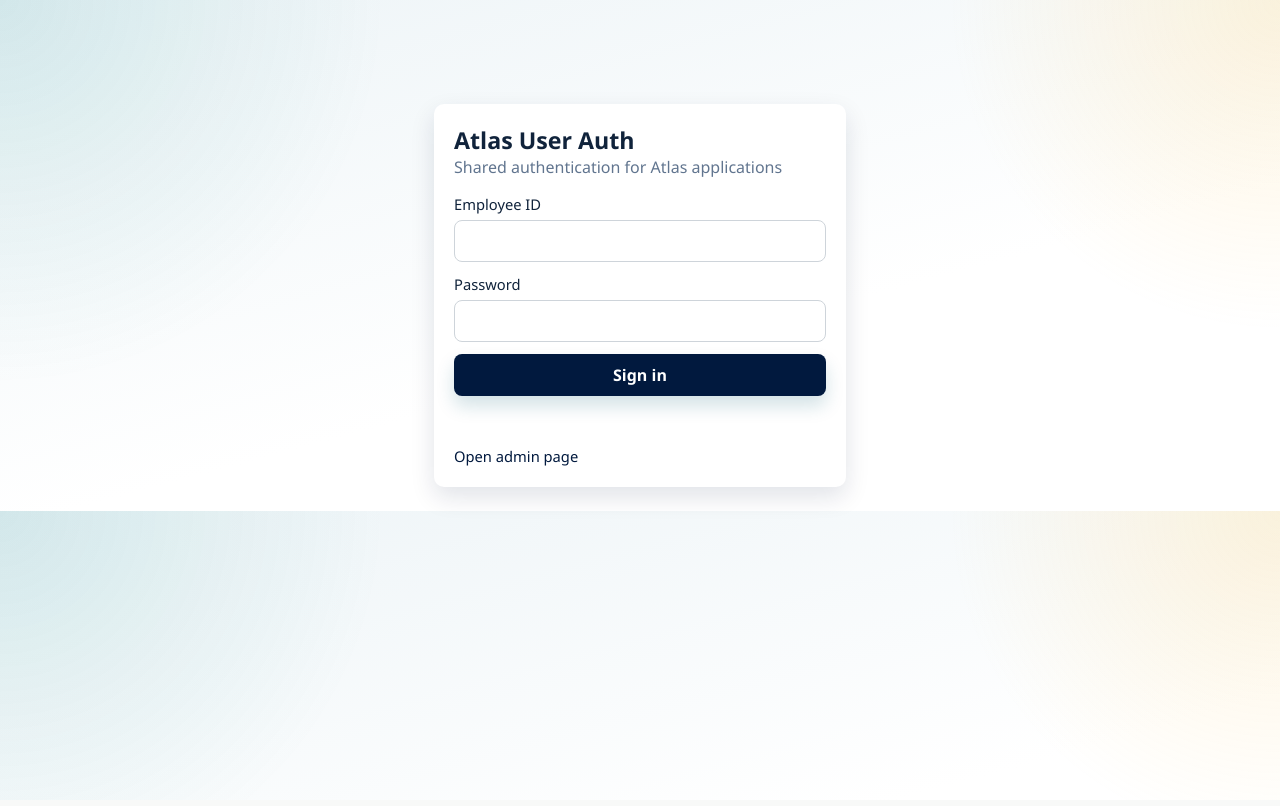
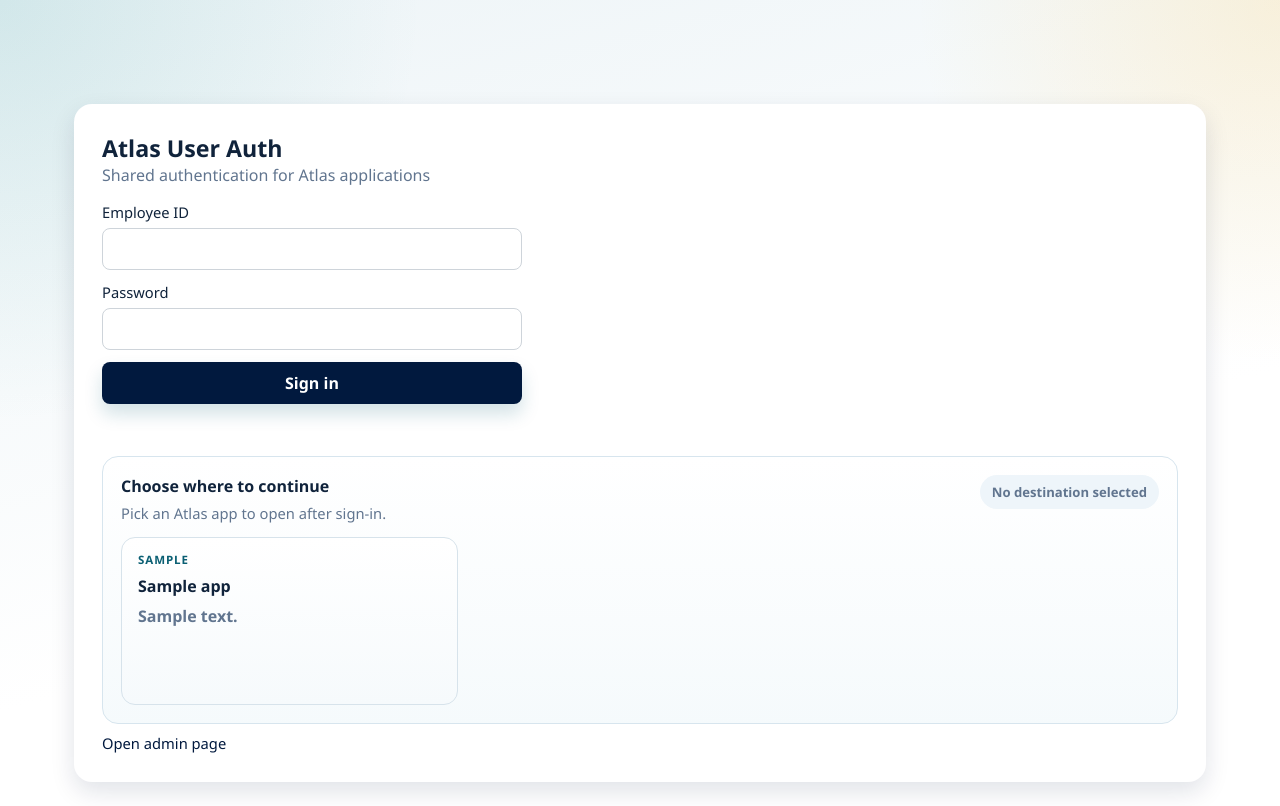
Before and after one commit to Rutonium/AtlasUserAuth, a Python web app: template backend/app/templates/login.html in a window 1280 px wide. Before the commit the page ends 772 px from the top, so only its background shows below. Run offline with Jinja, Linux system fonts and the light colour scheme; the template is opened without the code that fills it: most values are stand-ins (such as "Sample title", 1, 10 or a date in 2020).

Commit message:
Add Atlas app launcher to login page

```diff
--- a/backend/app/static/css/app.css
+++ b/backend/app/static/css/app.css
@@ -753,15 +753,15 @@ th, td { text-align: left; border-bottom: 1px solid var(--border); padding: 8px;
 }
 
 .login-shell {
-  width: min(100%, 460px);
+  width: min(100%, 1180px);
   margin: 80px auto 0;
   padding: 24px;
 }
 
 .login-paper {
   background: #fff;
-  border-radius: 10px;
-  padding: 20px;
+  border-radius: 18px;
+  padding: 28px;
   box-shadow: 0 10px 24px rgba(1, 25, 62, 0.12);
 }
 
@@ -772,6 +772,7 @@ th, td { text-align: left; border-bottom: 1px solid var(--border); padding: 8px;
 
 .login-stack {
   margin-top: 12px;
+  max-width: 420px;
 }
 
 .field {
@@ -803,6 +804,7 @@ th, td { text-align: left; border-bottom: 1px solid var(--border); padding: 8px;
 
 .login-links {
   margin-top: 8px;
+  max-width: 420px;
 }
 
 .login-links a {
@@ -813,6 +815,106 @@ th, td { text-align: left; border-bottom: 1px solid var(--border); padding: 8px;
 
 .login-links a:hover {
   text-decoration: underline;
+}
+
+.login-launcher {
+  margin-top: 18px;
+  padding: 18px;
+  border-radius: 16px;
+  border: 1px solid #d7e5ee;
+  background:
+    linear-gradient(180deg, rgba(255, 255, 255, 0.98), rgba(245, 250, 252, 0.98));
+}
+
+.login-launcher-head {
+  display: flex;
+  justify-content: space-between;
+  gap: 14px;
+  align-items: flex-start;
+  margin-bottom: 14px;
+}
+
+.login-launcher-head h2 {
+  margin: 0 0 6px;
+  font-size: 1rem;
+}
+
+.login-launcher-head .muted {
+  margin: 0;
+  font-size: 0.92rem;
+}
+
+.login-launcher-badge {
+  display: inline-flex;
+  align-items: center;
+  min-height: 34px;
+  padding: 8px 12px;
+  border-radius: 999px;
+  background: #eef5fa;
+  color: var(--muted);
+  font-size: 0.82rem;
+  font-weight: 700;
+  white-space: nowrap;
+}
+
+.login-launcher-grid {
+  display: grid;
+  grid-template-columns: repeat(3, minmax(0, 1fr));
+  gap: 14px;
+}
+
+.launcher-app-card {
+  display: flex;
+  flex-direction: column;
+  align-items: flex-start;
+  gap: 8px;
+  width: 100%;
+  padding: 14px 16px;
+  border-radius: 14px;
+  border: 1px solid #d7e3eb;
+  background: linear-gradient(180deg, #ffffff, #f6fafc);
+  color: var(--ink);
+  box-shadow: none;
+  min-height: 168px;
+}
+
+.launcher-app-card strong {
+  font-size: 1rem;
+}
+
+.launcher-app-card span:last-child {
+  color: var(--muted);
+  line-height: 1.45;
+  text-align: left;
+}
+
+.launcher-app-card:hover {
+  filter: none;
+  border-color: rgba(13, 139, 139, 0.5);
+}
+
+.launcher-app-card.is-selected {
+  border-color: rgba(13, 139, 139, 0.72);
+  background: linear-gradient(180deg, #f3fffd, #eaf8f7);
+  box-shadow: 0 10px 20px rgba(10, 95, 115, 0.08);
+}
+
+.launcher-app-card.is-live-link {
+  cursor: pointer;
+}
+
+.launcher-app-kicker {
+  color: var(--accent-strong);
+  text-transform: uppercase;
+  letter-spacing: 0.08em;
+  font-size: 0.72rem;
+  font-weight: 700;
+}
+
+@media (max-width: 1120px) {
+  .login-launcher-grid {
+    grid-template-columns: repeat(2, minmax(0, 1fr));
+  }
 }
 
 .login-session {
@@ -852,6 +954,20 @@ th, td { text-align: left; border-bottom: 1px solid var(--border); padding: 8px;
   .grid-4 { grid-template-columns: 1fr; }
   .checkbox-label { margin-top: 0; }
   .header { flex-direction: column; align-items: flex-start; gap: 8px; }
+  .login-launcher-head {
+    flex-direction: column;
+  }
+  .login-shell {
+    width: min(100%, 760px);
+    margin-top: 40px;
+    padding: 16px;
+  }
+  .login-paper {
+    padding: 20px;
+  }
+  .login-launcher-grid {
+    grid-template-columns: 1fr;
+  }
   .kpi-grid,
   .dashboard-grid,
   .split-grid,
--- a/backend/app/static/js/login.js
+++ b/backend/app/static/js/login.js
@@ -7,8 +7,14 @@ const sessionSummary = document.getElementById("session-summary");
 const continueLink = document.getElementById("continue-link");
 const adminLink = document.getElementById("admin-link");
 const logoutExistingBtn = document.getElementById("logout-existing-btn");
+const launcherPanel = document.getElementById("app-launcher-panel");
+const launcherCopy = document.getElementById("app-launcher-copy");
+const launcherBadge = document.getElementById("app-launcher-badge");
+const launcherCards = Array.from(document.querySelectorAll("[data-app-target]"));
 
 let lookupTimer = null;
+let selectedLauncherTarget = "";
+let selectedLauncherLabel = "";
 
 function getCookie(name) {
   const cookie = document.cookie
@@ -25,6 +31,7 @@ function resolvePostLoginTarget() {
     params.get("return_to") ||
     params.get("next") ||
     params.get("redirect") ||
+    selectedLauncherTarget ||
     "";
   if (!requested) return "admin";
 
@@ -42,6 +49,59 @@ function resolvePostLoginTarget() {
 function hasExplicitReturnTarget() {
   const params = new URLSearchParams(window.location.search);
   return Boolean(params.get("return_to") || params.get("next") || params.get("redirect"));
+}
+
+function shouldShowLauncher() {
+  return Boolean(launcherPanel) && hasExplicitReturnTarget() === false;
+}
+
+function updateLauncherSelection(target, label) {
+  selectedLauncherTarget = target || "";
+  selectedLauncherLabel = label || "";
+
+  launcherCards.forEach((card) => {
+    card.classList.toggle("is-selected", card.dataset.appTarget === selectedLauncherTarget);
+  });
+
+  if (launcherBadge) {
+    launcherBadge.textContent = selectedLauncherLabel
+      ? `Selected: ${selectedLauncherLabel}`
+      : "No destination selected";
+  }
+
+  if (launcherCopy) {
+    launcherCopy.textContent = selectedLauncherLabel
+      ? `After sign-in, continue directly to ${selectedLauncherLabel}.`
+      : "Pick an Atlas app to open after sign-in.";
+  }
+}
+
+function setLauncherEnabled(enabled) {
+  launcherCards.forEach((card) => {
+    card.classList.toggle("is-live-link", enabled);
+  });
+}
+
+function initializeLauncher() {
+  if (!shouldShowLauncher()) return;
+  launcherPanel?.classList.remove("hidden");
+  setLauncherEnabled(false);
+
+  launcherCards.forEach((card) => {
+    card.addEventListener("click", () => {
+      const target = card.dataset.appTarget || "";
+      const label = card.dataset.appLabel || card.dataset.appKey || "the selected app";
+
+      if (form?.classList.contains("hidden")) {
+        if (target) window.location.href = target;
+        return;
+      }
+
+      updateLauncherSelection(target, label);
+      message.textContent = `After sign-in, you will be sent to ${label}.`;
+      message.style.color = "#0a5f73";
+    });
+  });
 }
 
 async function loginApi(path, options = {}) {
@@ -66,6 +126,10 @@ function showSessionState(me) {
   form?.classList.add("hidden");
   sessionPanel?.classList.remove("hidden");
   logoutExistingBtn?.classList.remove("hidden");
+  if (shouldShowLauncher()) {
+    launcherPanel?.classList.remove("hidden");
+    setLauncherEnabled(true);
+  }
 
   const target = resolvePostLoginTarget();
   const hasRequestedTarget = target !== "admin";
@@ -214,3 +278,4 @@ adminLink?.addEventListener("click", (event) => {
 });
 
 checkExistingSession();
+initializeLauncher();
--- a/backend/app/templates/login.html
+++ b/backend/app/templates/login.html
@@ -28,6 +28,34 @@
 
       <p id="login-message" class="message"></p>
 
+      {% if launcher_apps %}
+      <section id="app-launcher-panel" class="login-launcher hidden" aria-labelledby="app-launcher-title">
+        <div class="login-launcher-head">
+          <div>
+            <h2 id="app-launcher-title">Choose where to continue</h2>
+            <p id="app-launcher-copy" class="muted">Pick an Atlas app to open after sign-in.</p>
+          </div>
+          <span id="app-launcher-badge" class="login-launcher-badge">No destination selected</span>
+        </div>
+
+        <div class="login-launcher-grid">
+          {% for app in launcher_apps %}
+          <button
+            class="launcher-app-card"
+            type="button"
+            data-app-target="{{ app.path }}"
+            data-app-key="{{ app.app_key }}"
+            data-app-label="{{ app.label }}"
+          >
+            <span class="launcher-app-kicker">{{ app.app_key }}</span>
+            <strong>{{ app.label }}</strong>
+            <span>{{ app.description }}</span>
+          </button>
+          {% endfor %}
+        </div>
+      </section>
+      {% endif %}
+
       <div id="session-panel" class="login-session hidden">
         <div id="session-summary" class="session-summary"></div>
         <div class="login-actions">
```
Also changed, not shown: backend/app/main.py (+15 -3 lines), backend/app/services/app_catalog_service.py (+47 -0 lines).
